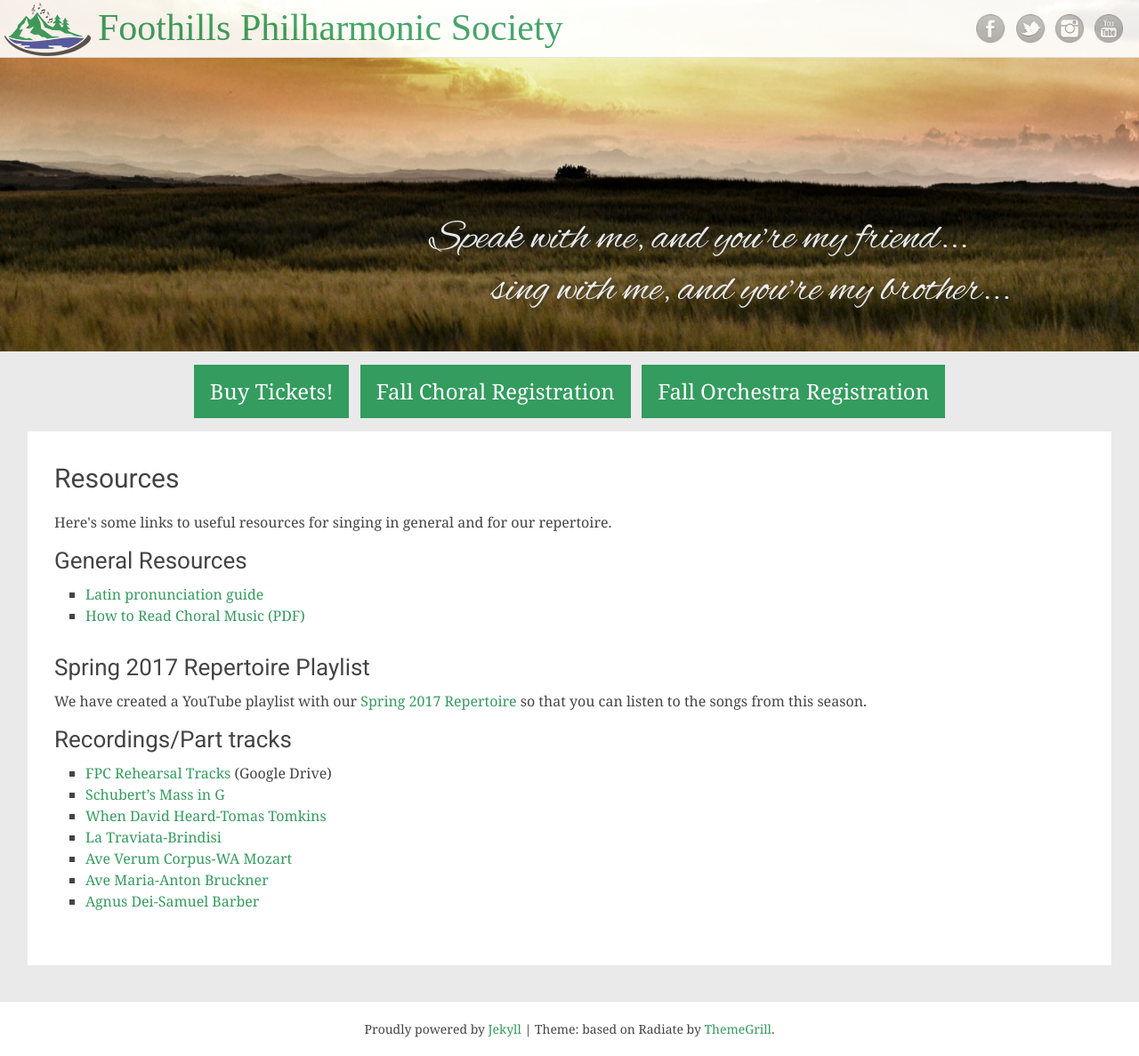
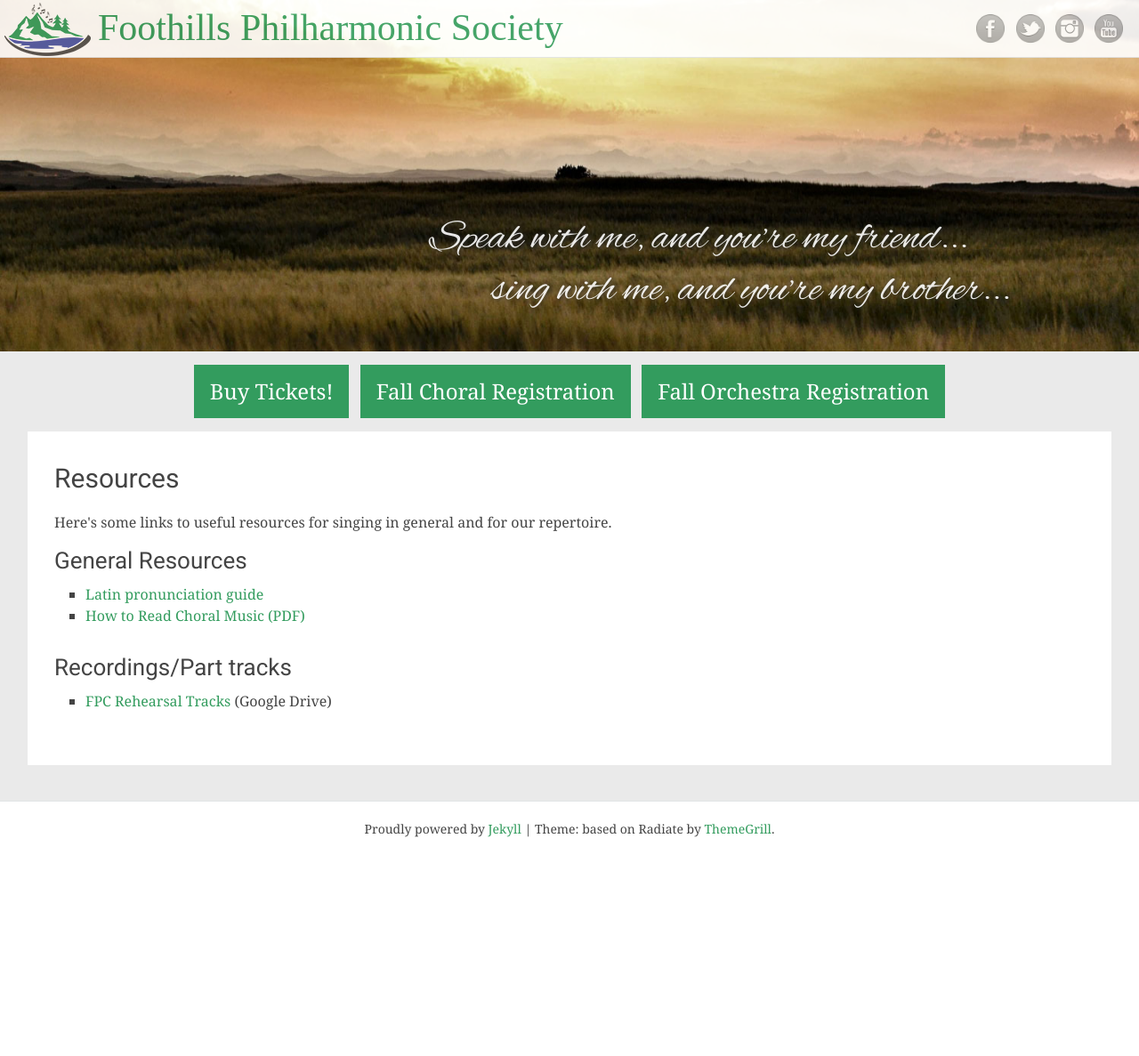
Before and after one commit to percyhanna/fps, a Jekyll site: the page built from resources.html, in a window 1280 px wide and 1187 px high. Shown: the whole window at 89% size. Built offline with Jekyll 4.4.1, drawn with Linux system fonts in a browser that asks for light colours; some web fonts are replaced; Markdown is read by kramdown in place of the engine named in the settings.

Commit message:
Remove old resources

```diff
--- a/resources.html
+++ b/resources.html
@@ -17,21 +17,9 @@ title: Resources
             <li><a href="https://www.ewtn.com/expert/answers/ecclesiastical_latin.htm" target="_blank">Latin pronunciation guide</a></li>
             <li><a href="/downloads/how-to-read-choral-music.pdf" target="_blank">How to Read Choral Music (PDF)</a></li>
           </ul>
-          <h3>Spring 2017 Repertoire Playlist</h3>
-          <p>
-            We have created a YouTube playlist with our
-            <a href="https://www.youtube.com/watch?v=j20hysVNyOE&amp;list=PLGFFJliqDShiRPzfDtm5z7MoVA0oyJj0x" target="_blank">Spring 2017 Repertoire</a>
-            so that you can listen to the songs from this season.
-          </p>
           <h3>Recordings/Part tracks</h3>
           <ul>
             <li><a href="https://drive.google.com/drive/folders/0B1PAHYcGyZtPdUw4eGQtaFM2MEU" target="_blank">FPC Rehearsal Tracks</a> (Google Drive)</li>
-            <li><a href="http://www.cyberbass.com/Major_Works/Schubert_F/schubert_mass_g.htm" target="_blank">Schubert’s Mass in G</a></li>
-            <li><a href="http://www.learnchoralmusic.co.uk/Tomkins/When-David-heard/when-david-heard.html" target="_blank">When David Heard-Tomas Tomkins</a></li>
-            <li><a href="http://www.learnchoralmusic.co.uk/Verdi/Choruses/choruses.html" target="_blank">La Traviata-Brindisi</a></li>
-            <li><a href="http://www.cyberbass.com/Major_Works/Mozart_W_A/mozart_KV618_Ave_Verum.htm" target="_blank">Ave Verum Corpus-WA Mozart</a></li>
-            <li><a href="http://www.learnchoralmusic.co.uk/Bruckner/Ave%20Maria/ave-maria.html" target="_blank">Ave Maria-Anton Bruckner</a></li>
-            <li><a href="http://www.learnchoralmusic.co.uk/Barber/Agnus%20Dei/agnus-dei.html" target="_blank">Agnus Dei-Samuel Barber</a></li>
           </ul>
         </div>
       </article>
```
